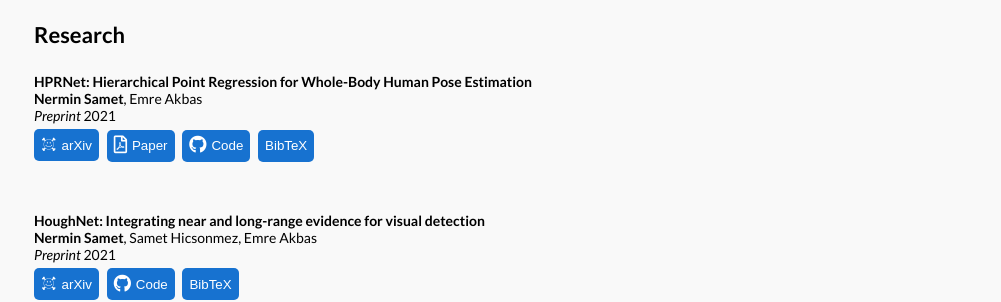
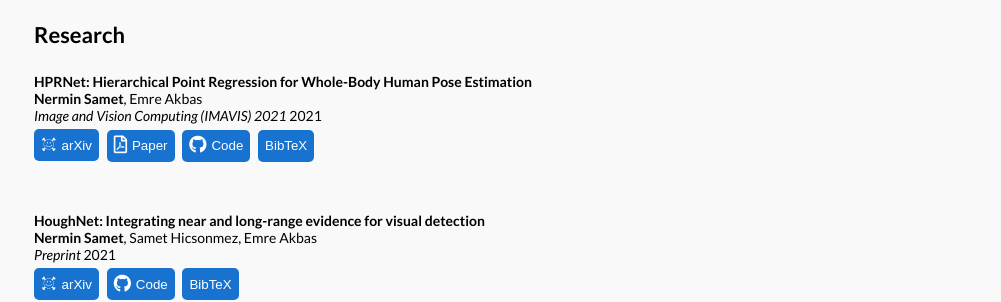
Before and after one commit to nerminsamet/nerminsamet.github.io, a Jekyll site: the page built from _posts/news/2021-09-02-hprnetimavis.markdown, in a window 1280 px wide. Shown: the part 847-1149 px from the top of the page, without its empty margins (131-1132 px from the left). Built offline with Jekyll 4.4.1, drawn with Linux system fonts in a browser that asks for light colours; some web fonts are replaced.

Commit message:
Update 2021-06-10-hprnet.markdown

```diff
--- a/_posts/research/2021-06-10-hprnet.markdown
+++ b/_posts/research/2021-06-10-hprnet.markdown
@@ -5,7 +5,7 @@ date:   2021-06-10 20:00:00 +03:00
 categories: research
 author: "Nermin Samet"
 authors: "<strong>Nermin Samet</strong>, Emre Akbas"
-venue: "Preprint"
+venue: "Image and Vision Computing (IMAVIS) 2021"
 arxiv: https://arxiv.org/abs/2106.04269
 paper: https://www.sciencedirect.com/science/article/pii/S0262885621001906?via%3Dihub
 code: https://github.com/nerminsamet/HPRNet
```
